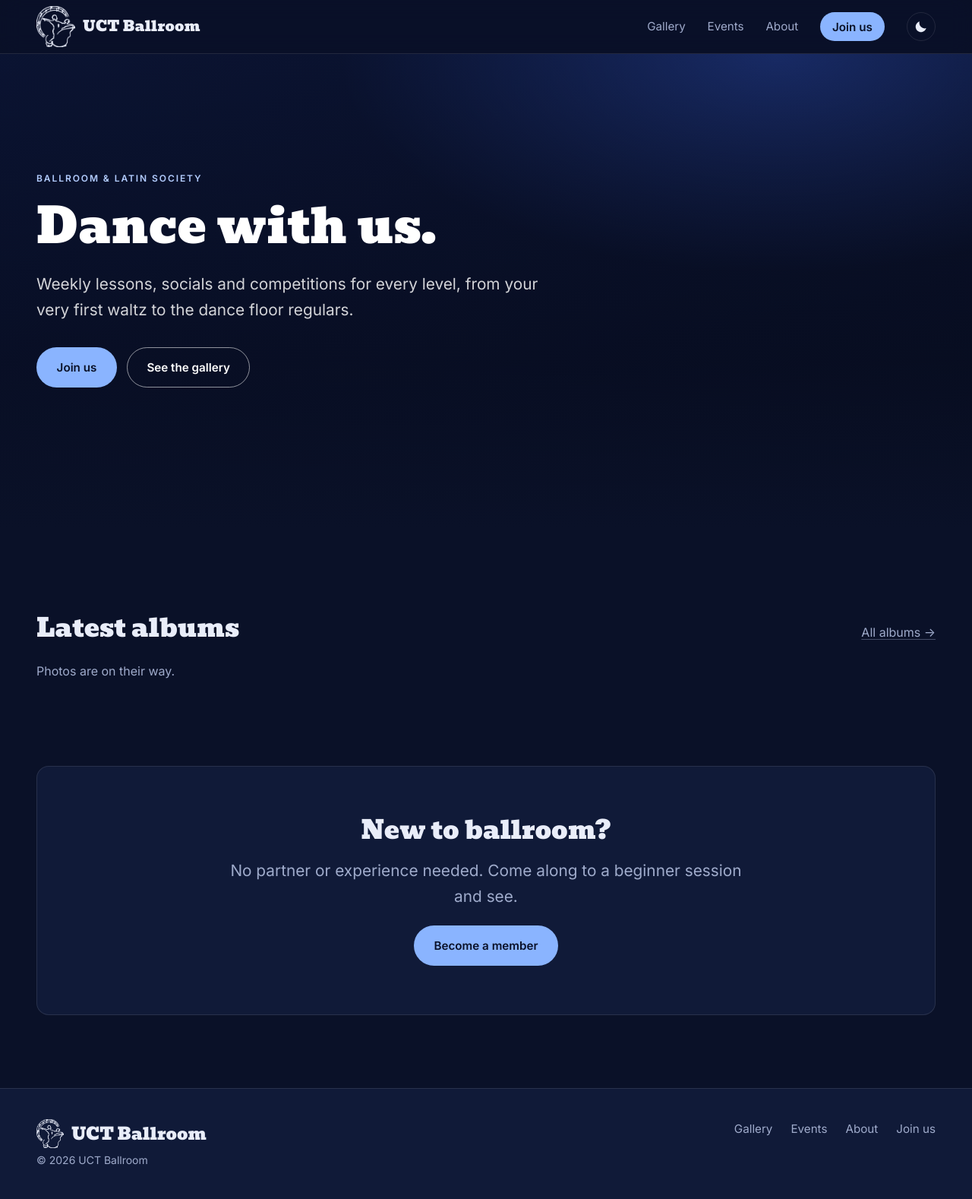
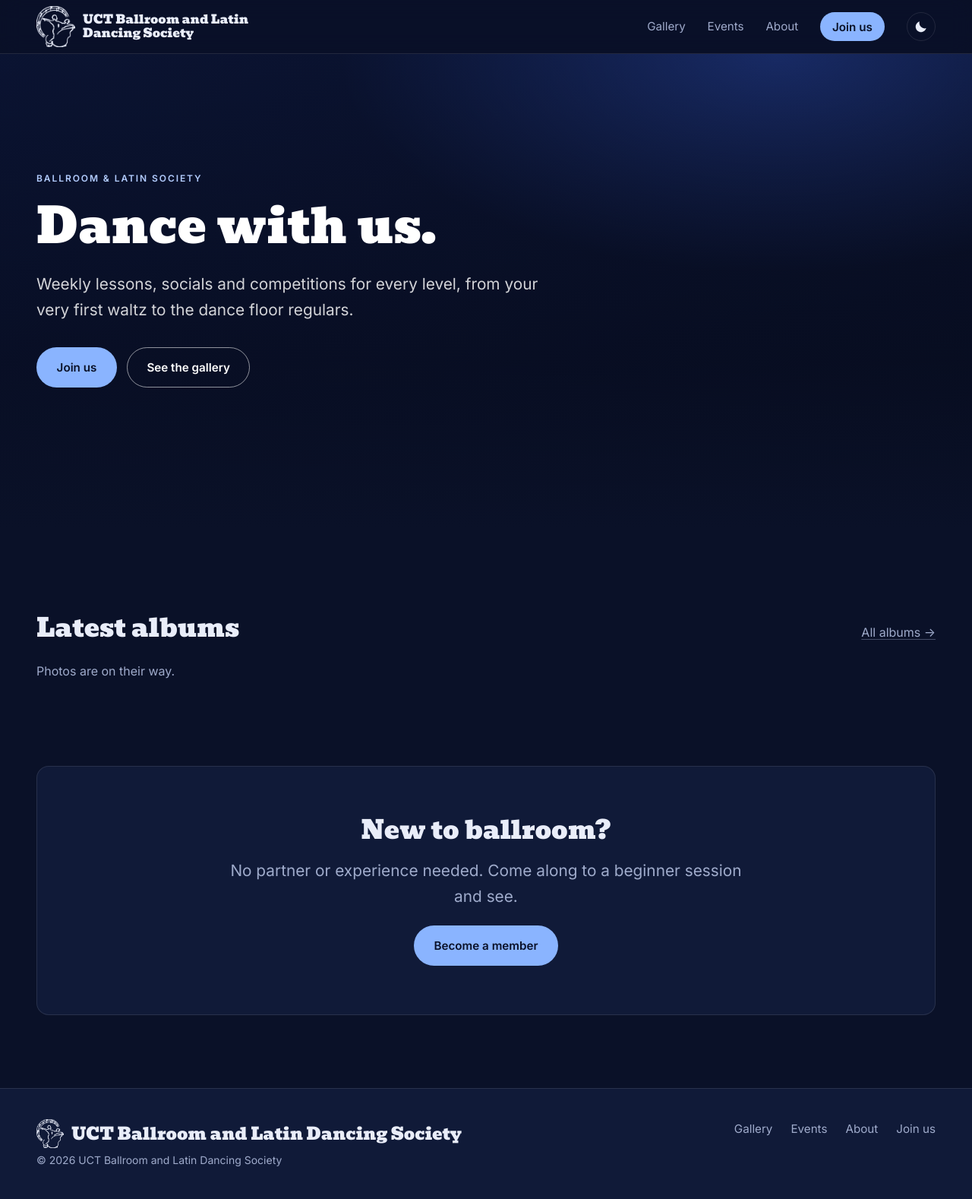
Before and after one commit to grimtictac/uctballroom-web, a Flask app: page / in a window 1280 px wide. Shown: the whole page at 76% size. Run offline with Flask 3, Linux system fonts and the light colour scheme; data that the repository does not hold is empty.

Commit message:
Full society name in header/footer; light favicon tile so it shows on dark tabs
Co-Authored-By: Claude Sonnet 5.5 <noreply@anthropic.com>

```diff
--- a/app/static/css/site.css
+++ b/app/static/css/site.css
@@ -93,7 +93,7 @@ p { margin: 0 0 1em; }
 .logo-mark--sm { height: 2.4rem; vertical-align: middle; margin-right: .6rem; }
 .brand .logo-mark { transition: transform .5s var(--ease); }
 .brand:hover .logo-mark { transform: rotate(-6deg) scale(1.04); }
-.logo-text { font-family: var(--font-display); font-size: 1.2rem; font-weight: 400; letter-spacing: .01em; }
+.logo-text { font-family: var(--font-display); font-size: 1rem; font-weight: 400; line-height: 1.15; max-width: 24ch; }
 .nav { display: flex; align-items: center; gap: clamp(.9rem, 2.5vw, 1.8rem); font-size: .95rem; }
 .nav a { text-decoration: none; color: var(--muted); padding-block: .3rem; border-bottom: 1px solid transparent; transition: color .2s, border-color .2s; }
 .nav a:hover, .nav a[aria-current="page"] { color: var(--text); }
--- a/app/templates/_logo.html
+++ b/app/templates/_logo.html
@@ -1,3 +1,3 @@
 {# Logo mark (a CSS mask of static/img/logo-mark.png, regenerated by scripts/make_logo_assets.py) plus the text wordmark. #}
 <span class="logo-mark" aria-hidden="true"></span>
-<span class="logo-text">UCT Ballroom</span>
+<span class="logo-text">UCT Ballroom and Latin Dancing Society</span>
--- a/app/templates/base.html
+++ b/app/templates/base.html
@@ -6,7 +6,7 @@
 <head>
   <meta charset="utf-8">
   <meta name="viewport" content="width=device-width, initial-scale=1">
-  <title>{% block title %}UCT Ballroom{% endblock %}</title>
+  <title>{% block title %}UCT Ballroom and Latin Dancing Society{% endblock %}</title>
   <meta name="description" content="{% block description %}UCT Ballroom: the university ballroom and Latin dance society.{% endblock %}">
   <meta name="theme-color" content="#0a1128">
   <link rel="icon" href="{{ url_for('static', filename='img/favicon-32.png') }}" type="image/png" sizes="32x32">
@@ -24,7 +24,7 @@
   <a class="skip-link" href="#main">Skip to content</a>
   <header class="site-header">
     <div class="container header-inner">
-      <a class="brand" href="{{ url_for('pages.home') }}" aria-label="UCT Ballroom home">{% include "_logo.html" %}</a>
+      <a class="brand" href="{{ url_for('pages.home') }}" aria-label="UCT Ballroom and Latin Dancing Society home">{% include "_logo.html" %}</a>
       <nav class="nav" aria-label="Main">
         {{ navlink('gallery.', 'gallery.albums', 'Gallery') }}
         {{ navlink('pages.events', 'pages.events', 'Events') }}
@@ -44,8 +44,8 @@
   <footer class="site-footer">
     <div class="container footer-inner">
       <div>
-        <p class="footer-brand"><span class="logo-mark logo-mark--sm" aria-hidden="true"></span>UCT Ballroom</p>
-        <p class="muted">&copy; {{ current_year }} UCT Ballroom</p>
+        <p class="footer-brand"><span class="logo-mark logo-mark--sm" aria-hidden="true"></span>UCT Ballroom and Latin Dancing Society</p>
+        <p class="muted">&copy; {{ current_year }} UCT Ballroom and Latin Dancing Society</p>
       </div>
       <nav class="footer-nav" aria-label="Footer">
         <a href="{{ url_for('gallery.albums') }}">Gallery</a>
```
Also changed, not shown: scripts/make_logo_assets.py (+6 -3 lines), app/static/img/apple-touch-icon.png, app/static/img/favicon-32.png, app/static/img/icon-192.png.
